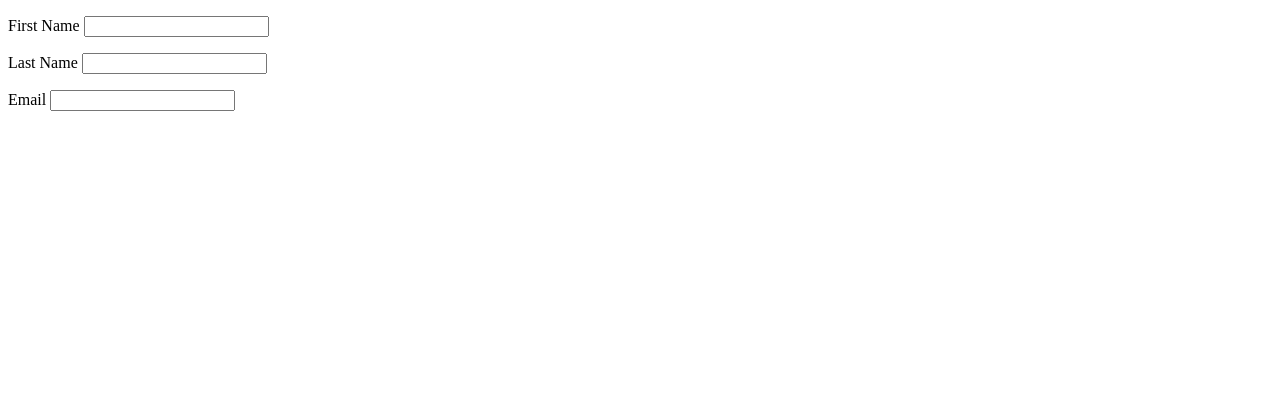
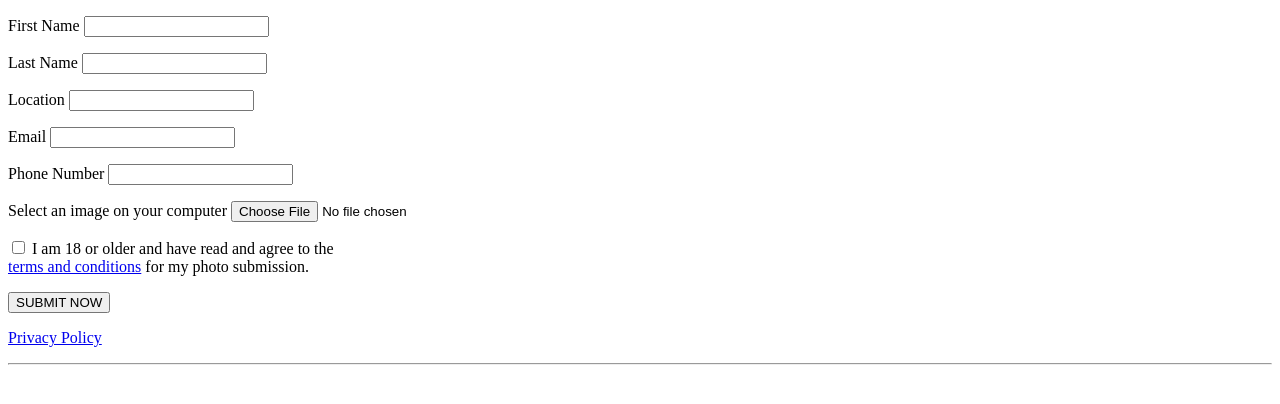
Before and after one commit to yahzaa/sotw, a Flask app: template templates/form.html in a window 1280 px wide. Shown: the top 404 px of the page. Run offline with Flask 2, Linux system fonts and the light colour scheme; the template is opened without the code that fills it, so the values that code supplies are empty.

Commit message:
added new fields to the form

```diff
--- a/templates/form.html
+++ b/templates/form.html
@@ -4,7 +4,7 @@
     <meta charset="utf-8">
   </head>
   <body>
-    <form action="" method="post">
+    <form action="" method="post" enctype="multipart/form-data">
       <p>
         <label for="first_name">First Name</label>
         <input type="text" id="first_name" name="first_name" />
@@ -14,9 +14,31 @@
         <input type="text" id="last_name" name="last_name" />
       </p>
       <p>
+        <label for="location">Location</label>
+        <input type="text" id="location" name="location" />
+      </p>
+      <p>
         <label for="email">Email</label>
         <input type="text" id="email" name="email" />
       </p>
+      <p>
+        <label for="phone">Phone Number</label>
+        <input type="text" id="phone" name="phone" />
+      </p>
+      <p>
+        <label for="image">Select an image on your computer</label>
+        <input type="file" id="img" name="img" />
+      </p>
+      <p>
+        <input type="checkbox" id="tnc" name="tnc" />
+        <label for="tnc">I am 18 or older and have read and agree to the<br>
+          <a href="#">terms and conditions</a> for my photo submission.</label>
+      </p>
+      <p>
+        <input type="submit" id="submit" name="submit" value="SUBMIT NOW" />
+      </p>
+      <p><a href="#">Privacy Policy</a></p>
+      <hr />
 
     </form>
   </body>
```
